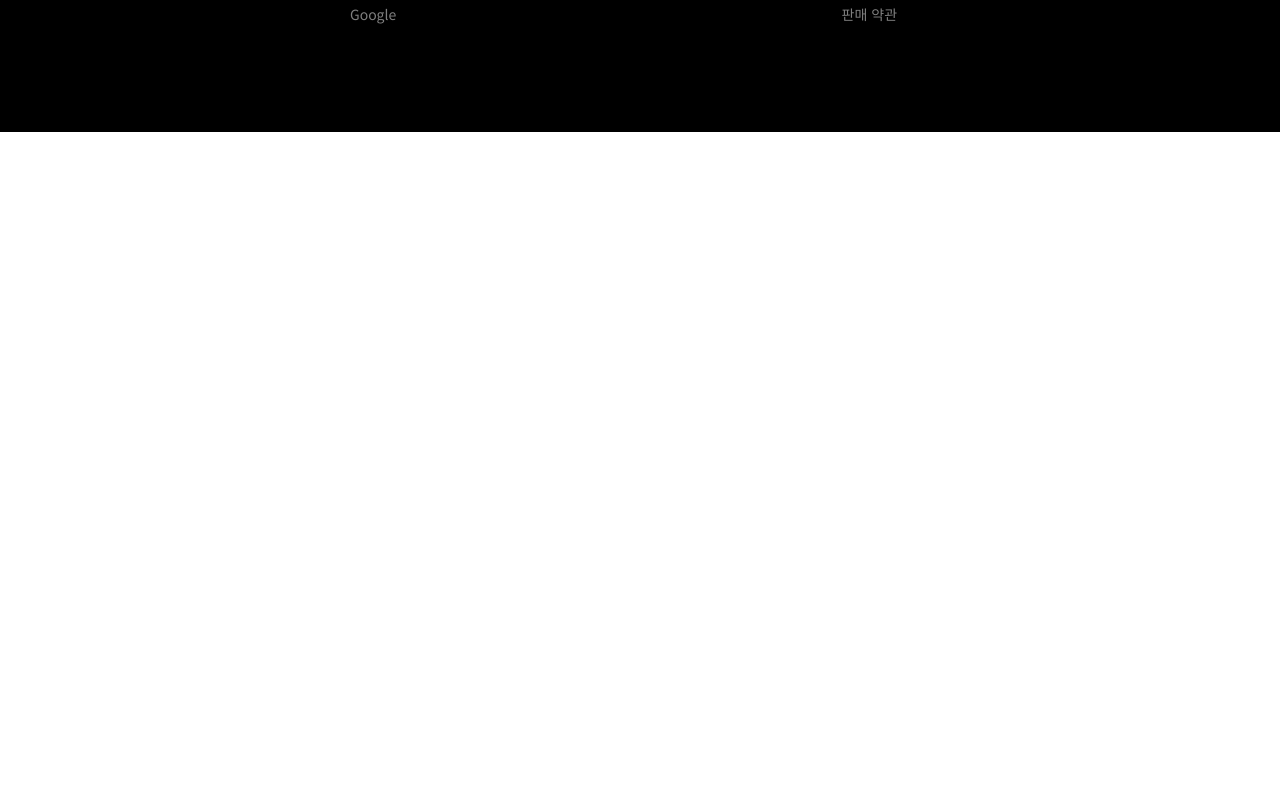
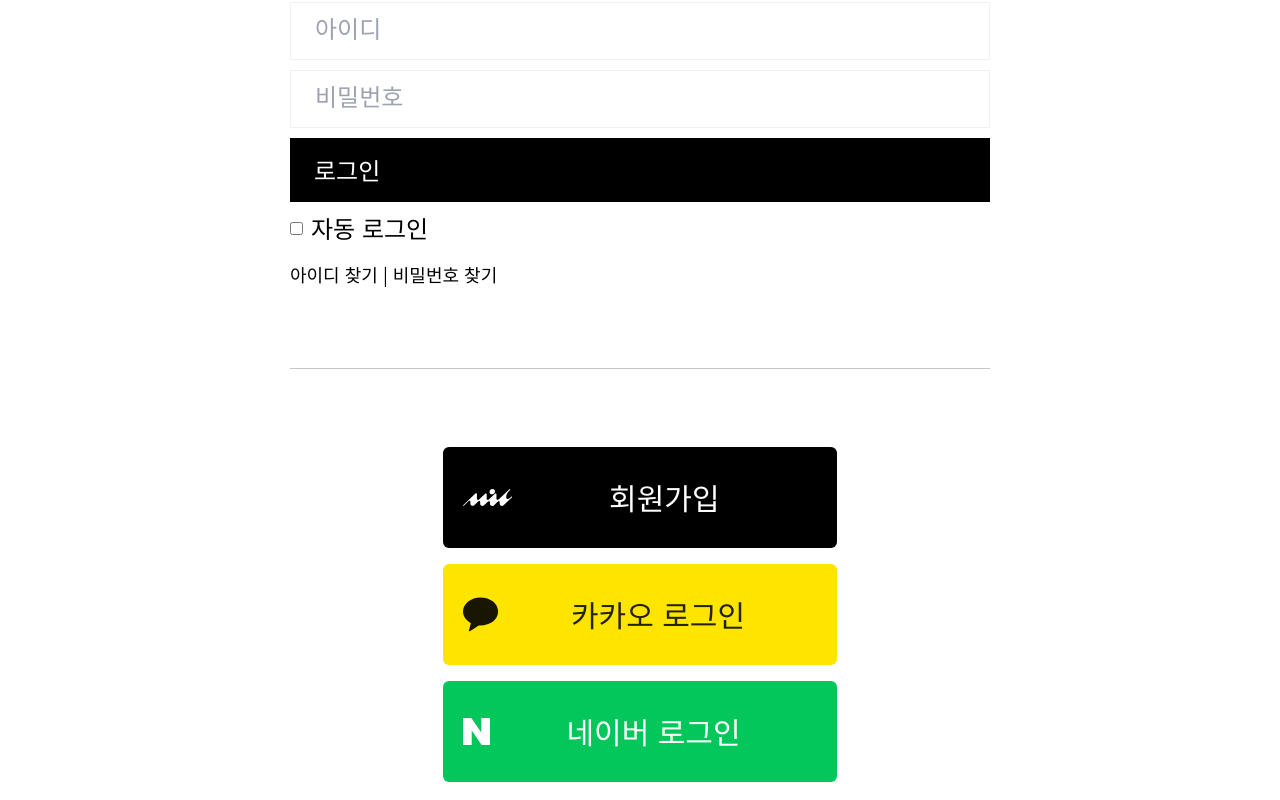
Before and after one commit to MICGolf/frontend, a React (Vite) app: page /signin in a window 1280 px wide. Shown: the part 320-1120 px from the top of the page. Before the commit the page ends 800 px from the top, so only its background shows below. Built offline with nearby package versions, Linux system fonts and the light colour scheme.

Commit message:
design: 로그인 페이지 ui 구현

```diff
--- a/src/layouts/publicLayout/Header.tsx
+++ b/src/layouts/publicLayout/Header.tsx
@@ -59,12 +59,12 @@
         </div>
         <div className='flex gap-[16px]'>
           <img className='cursor-pointer' src={lens} alt='검색' />
-          <Link to={'/mypage'}>
-            <img className='cursor-pointer' src={user} alt='마이페이지' />
-          </Link>
           <img className='cursor-pointer' src={like} alt='찜목록' />
           <Link to={'/cart'}>
             <img className='cursor-pointer' src={cart} alt='장바구니' />
+          </Link>
+          <Link to={'/mypage'}>
+            <img className='cursor-pointer' src={user} alt='마이페이지' />
           </Link>
         </div>
       </div>
--- a/src/layouts/publicLayout/PublicLayout.tsx
+++ b/src/layouts/publicLayout/PublicLayout.tsx
@@ -6,7 +6,7 @@
   return (
     <>
       <Header />
-      <main className='pt-[110px]'>
+      <main className='pt-[110px]' style={{ minHeight: 'calc(100dvh - 318px)' }}>
         <Outlet />
       </main>
       <Footer />
--- a/src/pages/auth/SignInPage.tsx
+++ b/src/pages/auth/SignInPage.tsx
@@ -1,5 +1,67 @@
+import { Link } from 'react-router-dom';
+import logoWhite from '@/assets/imgs/logoWhite.svg';
+import kakao from '@/assets/icons/kakao.svg';
+import naver from '@/assets/icons/naver.svg';
+
 const SignInPage = () => {
-  return <div>SignInPage</div>;
+  return (
+    <div className='mx-auto flex max-w-[700px] flex-col gap-[64px] py-[88px]'>
+      {/* section 1 */}
+      <div className='text-[40px] font-[500]'>로그인</div>
+
+      {/* section 2 */}
+      <div>
+        <form action='' className='flex flex-col gap-[10px]'>
+          <label>
+            <input
+              className='w-full border border-gray100 px-6 py-4 placeholder:text-2xl'
+              type='text'
+              placeholder='아이디'
+            />
+          </label>
+          <label>
+            <input
+              className='w-full border border-gray100 px-6 py-4 placeholder:text-2xl'
+              type='password'
+              placeholder='비밀번호'
+            />
+          </label>
+          <button className='w-full bg-black px-6 py-4 text-left text-2xl text-white' type='submit'>
+            로그인
+          </button>
+          <div className='flex items-center gap-2'>
+            <input type='checkbox' />
+            <button className='text-left text-2xl' type='button'>
+              자동 로그인
+            </button>
+          </div>
+        </form>
+        <div className='flex py-4 text-lg'>
+          <Link to={'/PasswordResetPage'}>아이디 찾기</Link>
+          <span>&nbsp;|&nbsp;</span>
+          <Link to={'/PasswordResetPage'}>비밀번호 찾기</Link>
+        </div>
+      </div>
+
+      {/* section 3 */}
+      <div className='border-t border-gray200 py-[78px] text-[30px]'>
+        <div className='mx-auto flex max-w-[394px] flex-col items-center gap-4'>
+          <div className='flex w-full items-center rounded-md bg-black px-[20px] py-[28px] text-white'>
+            <img src={logoWhite} className='max-h-[18px] max-w-[50px]' alt='' />
+            <button className='flex-1'>회원가입</button>
+          </div>
+          <div className='flex w-full rounded-md bg-[#FEE500] px-[20px] py-[28px] text-black text-opacity-85'>
+            <img src={kakao} alt='' />
+            <button className='flex-1'>카카오 로그인</button>
+          </div>
+          <div className='flex w-full rounded-md bg-[#03C75A] px-[20px] py-[28px] text-white'>
+            <img src={naver} alt='' />
+            <button className='flex-1'>네이버 로그인</button>
+          </div>
+        </div>
+      </div>
+    </div>
+  );
 };
 
 export default SignInPage;
```
Also changed, not shown: src/assets/icons/kakao.svg (added), src/assets/icons/naver.svg (added).
